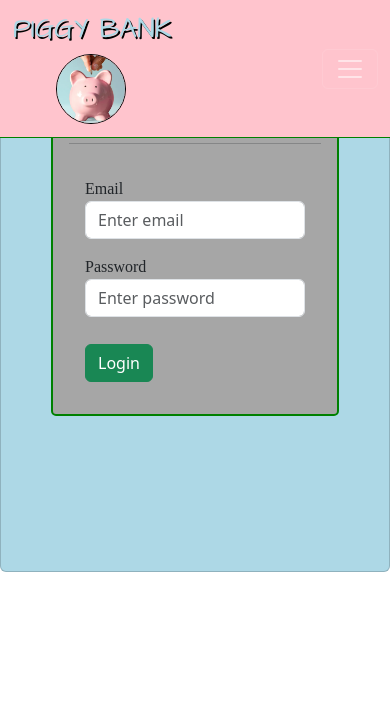
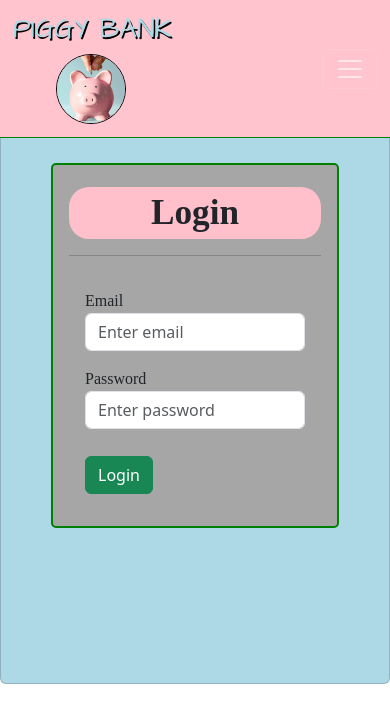
Before and after one commit to Rosshoven/Fullstack-Piggy-Bank, a React (Create React App) app in the folder client/: page /login in a window 390 px wide. Shown: the top 722 px of the page. Built offline with nearby package versions, Linux system fonts and the light colour scheme; a web font is replaced by a local one.

Commit message:
Made Login page responsive

```diff
--- a/client/src/index.css
+++ b/client/src/index.css
@@ -46,7 +46,7 @@ code {
 #login {
   box-sizing: border-box;
   background-color: lightblue;
-  position: static;
+  position: fixed;
   padding: 3% 0% 30% 0%;
 }
 
@@ -80,7 +80,7 @@ border: 2px solid green;
 }
 
 @media only screen and (max-width: 1222px) {
-  #create {
+  #create, #login {
     margin: 2rem auto;
     width: 100%;
 
@@ -99,7 +99,7 @@ border: 2px solid green;
     margin: 15% auto;
     width: 50%;
 }
-#create {
+#create, #login{
   margin: 4rem auto;
   width: 100%;
 
@@ -110,7 +110,7 @@ border: 2px solid green;
   #logo {
     font-size: 3rem;
 }
-#create {
+#create, #login {
   margin: 5rem auto;
   width: 100%;
 
@@ -135,7 +135,7 @@ border: 2px solid green;
   #logo {
     font-size: 2.5rem;
 }
-#create {
+#create, #login {
   margin: 7rem auto;
   width: 100%;
 
@@ -182,7 +182,7 @@ border: 2px solid green;
     font-size: 1.8rem;
   }
 
-  #create {
+  #create, #login {
     margin: 1rem auto;
     width: 100%;
 
```
